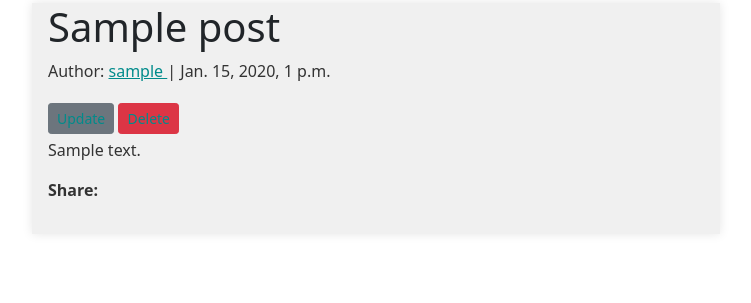
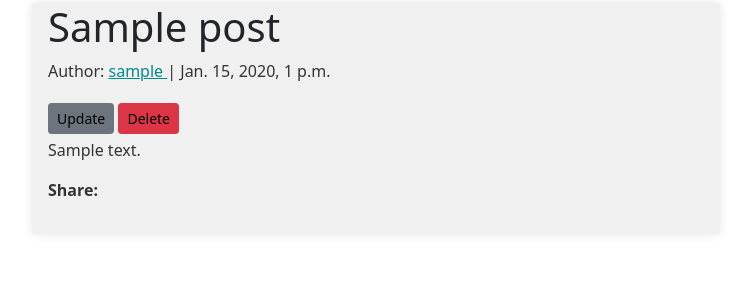
Before and after one commit to brianwarui/Django_Blog_App, a Django app: page /post/1 in a window 1280 px wide. Shown: the part 354-657 px from the top of the page, without its empty margins (264-1015 px from the left). Run offline with Django 4.2, Linux system fonts and the light colour scheme; a user stored in the database is signed in; tables that the repository leaves empty hold one stand-in row (values such as "Sample post"); some libraries are stand-ins or nearby versions.

Commit message:
post-detail

```diff
--- a/blog/templates/blog/post_detail.html
+++ b/blog/templates/blog/post_detail.html
@@ -8,8 +8,8 @@
 		<p> Author: <a href="{% url 'user-posts' object.author.username %}">{{object.author}} </a>  | {{object.created_on}} </p>
 		{% if object.author == user %}
 			<div>
-				<a class="btn btn-secondary btn-sm mt-1 mb-1" href="{% url 'post-update' object.id %}"> Update </a>
-				<a class="btn btn-danger btn-sm mt-1 mb-1" href="{% url 'post-delete' object.id %}"> Delete </a>
+				<a class="btn btn-secondary btn-sm mt-1 mb-1" href="{% url 'post-update' object.id %}" style="color:black;"> Update </a>
+				<a class="btn btn-danger btn-sm mt-1 mb-1" href="{% url 'post-delete' object.id %}" style="color:black;"> Delete </a>
 			</div>
 
 		{% endif %}
```
